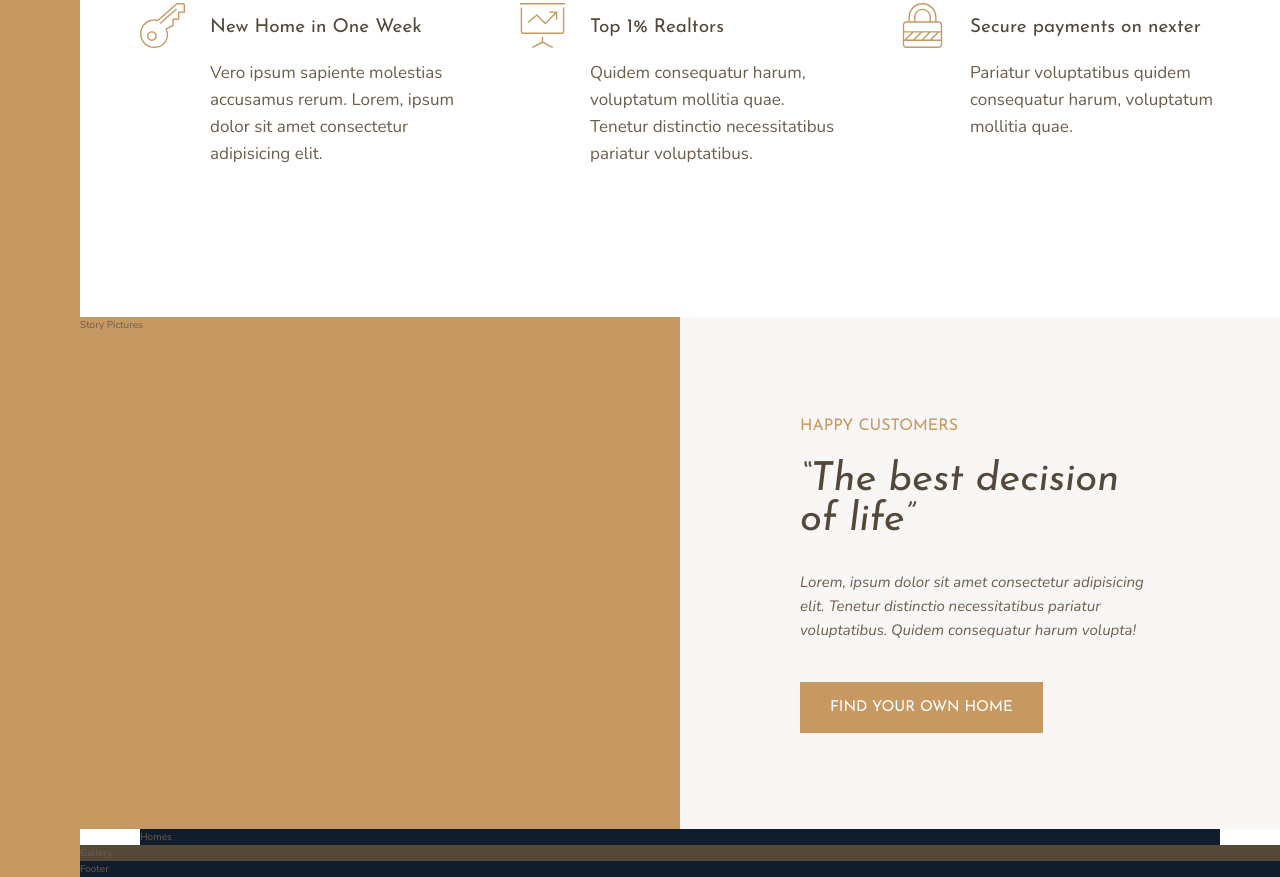
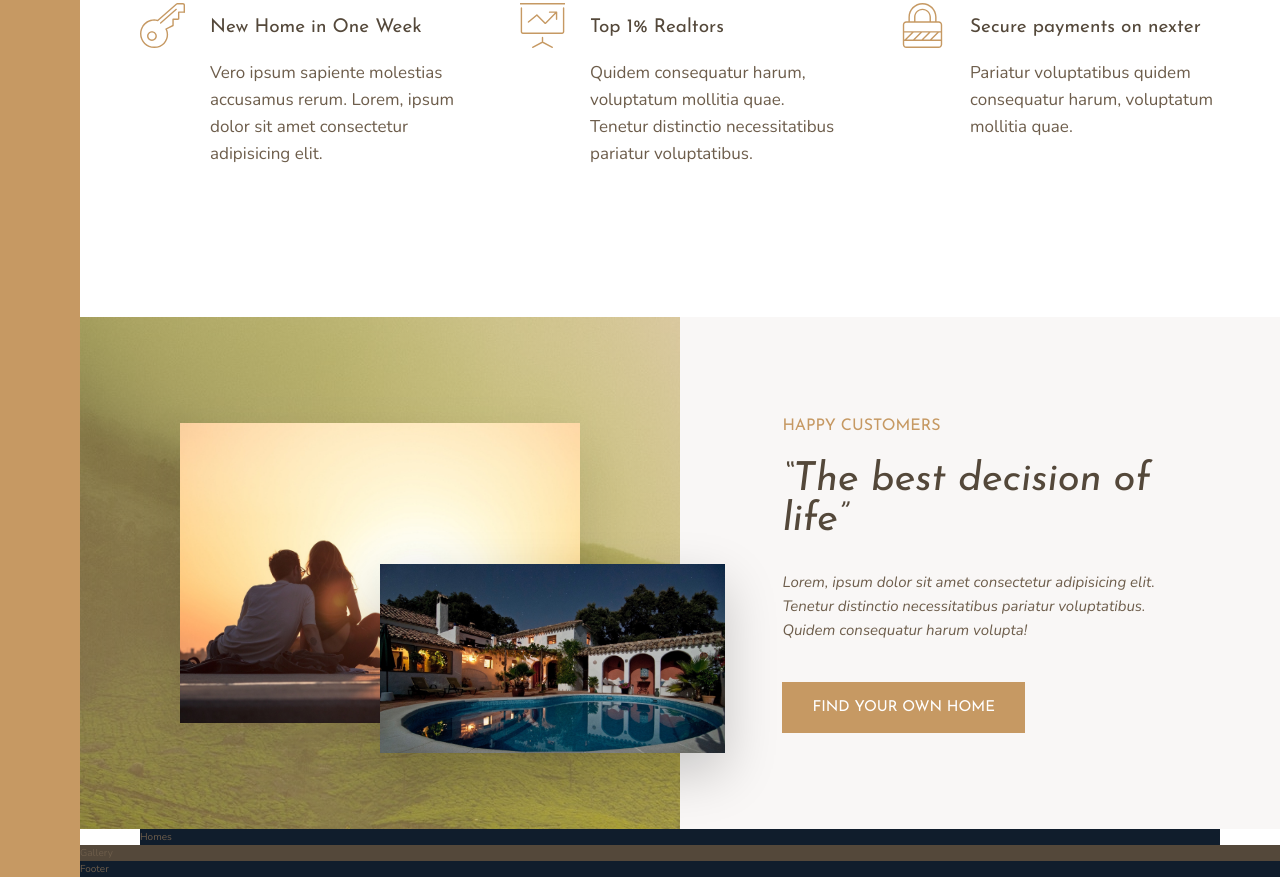
Before and after one commit to NikhilMudgal/Nexter, a website: page index.html in a window 1280 px wide. Shown: the part 991-1868 px from the top of the page. Drawn offline with nearby package versions, Linux system fonts and the light colour scheme.

Commit message:
Styling of Story image section

```diff
--- a/index.html
+++ b/index.html
@@ -84,7 +84,8 @@
         </section>
 
         <div class="story__pictures">
-            Story Pictures
+            <img src="img/story-1.jpeg" alt="Couple with New House" class="story__img--1">
+            <img src="img/story-2.jpeg" alt="New House" class="story__img--2">
         </div>
 
         <div class="story__content">
--- a/sass/_story.scss
+++ b/sass/_story.scss
@@ -1,13 +1,33 @@
 .story {
     &__pictures {
-        background-color: $color-primary;
         grid-column: full-start / col-end 4;
+        display: grid;
+        grid-template-rows: repeat(6, 1fr);
+        grid-template-columns: repeat(6, 1fr);
+        align-items: center;
+        background-image: linear-gradient(rgba($color-primary, .5), rgba($color-primary, .5)), url(../img/back.jpg);
+    }
+
+    &__img--1 {
+        width: 100%;
+        grid-row: 2 / 6;
+        grid-column: 2 / 6;
+        box-shadow: 0 2rem 5rem rgba(#000, .1);
+    }
+
+    &__img--2 {
+        width: 115%;
+        grid-row: 4 / 6;
+        grid-column: 4 / 7;
+        z-index: 100;
+        box-shadow: 0 2rem 5rem rgba(#000, .2);
+
     }
 
     &__content {
         background-color: $color-grey-light-1;
         grid-column: col-start 5 / full-end;
-        padding: 6rem 12rem;
+        padding: 6rem 8vw;
         // display: flex;
         // flex-direction: column;
         // justify-content: center;
```
Also changed, not shown: css/style.css.
